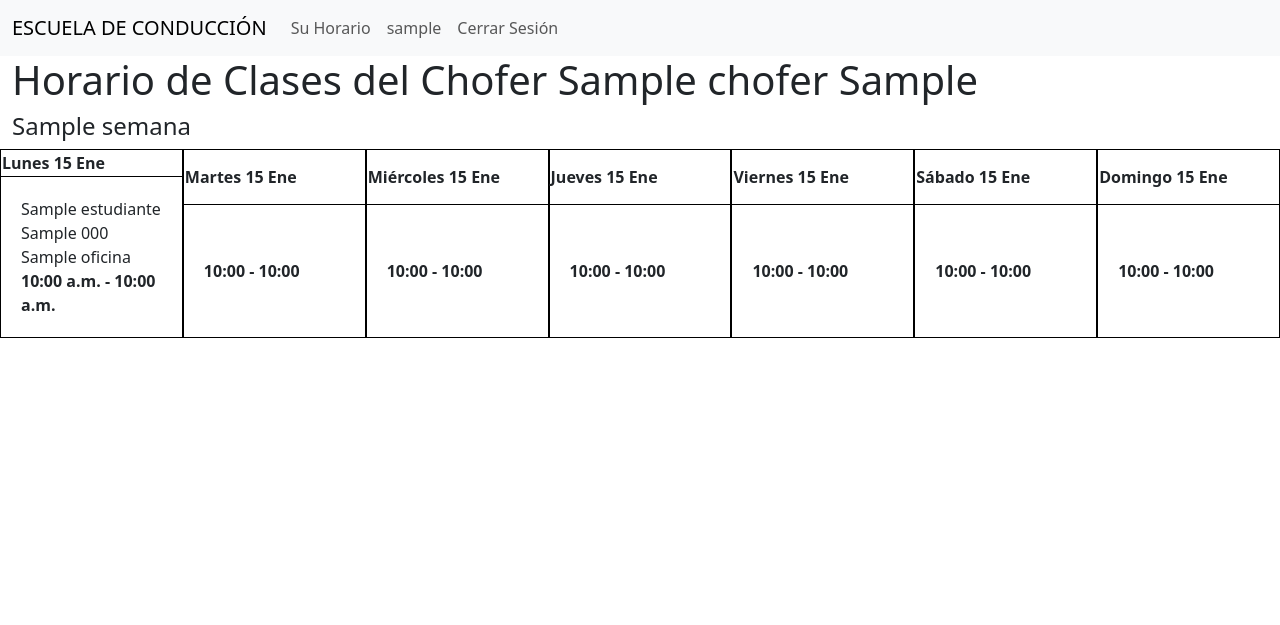
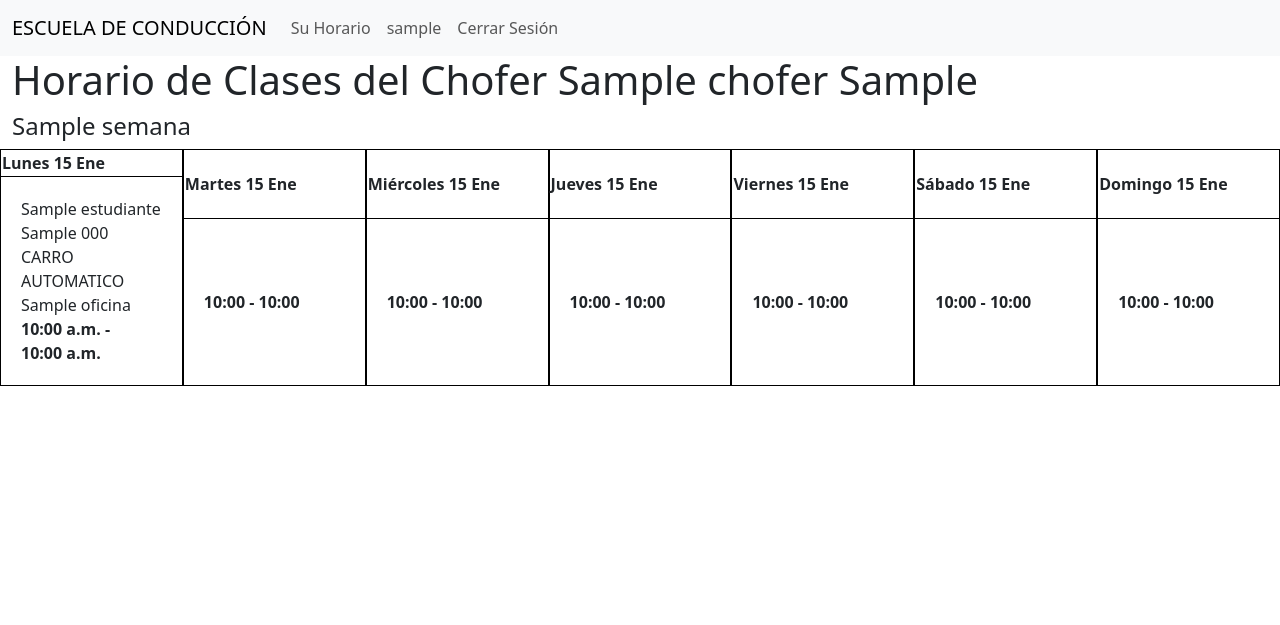
Before and after one commit to eduardoluis11/escuela-de-conduccion, a Django app: page /horario-chofer in a window 1280 px wide. Shown: the top 625 px of the page. Run offline with Django 4.2, Linux system fonts and the light colour scheme; a user stored in the database is signed in; tables that the repository leaves empty hold one stand-in row (values such as "Sample post").

Commit message:
Agregue para Modelo Lunes Si Carro es Automatico

```diff
--- a/app_horarios/models.py
+++ b/app_horarios/models.py
@@ -309,7 +309,7 @@ Los datos que necesito para el horario (o turno) son:
 •	ID del estudiante. X
 •	Horario de inicio del turno. X
 •	Horario de fin del turno. X
-•	Semana del turno (tomado como clave foranea)
+•	Semana del turno (tomado como clave foranea) X
 •	Marca de tiempo. X
 
 Sería buena idea agregarle una marca de tiempo a los turnos de los horarios, para saber cuando fue creado el horario.
@@ -320,8 +320,17 @@ qué hora el secretario agregó tal horario.
 
 Tengo que crear un campo que se llame “Fecha”, y solo agarraría la fecha (usando DateField). Dado que así lo ponía en
 el Excel el cliente, lo ideal sería agarrar la fecha de cada día.
+
+Pondre en todas las tablas de los horarios de todos los días si el Carro a usar es automático o sincrónico.
 """
 class HorariosLunes(models.Model):
+
+    # Esta es la lista donde se almacena si el carro es automático o sincrónico
+    OPCIONES_AUTOMATICO_O_SINCRONICO = (
+        ('CARRO AUTOMATICO', 'CARRO AUTOMATICO'),
+        ('CARRO SINCRONICO', 'CARRO SINCRONICO'),
+    )
+
     # Nombre del horario (ej: "Horario de Pedro Perez")
     nombre_del_horario = models.CharField(max_length=255, default='')
 
@@ -344,6 +353,9 @@ class HorariosLunes(models.Model):
     semana_del_turno = models.ForeignKey("Semana", on_delete=models.CASCADE, related_name="semana_del_turno_del_lunes",
                                           default=0)
 
+    # Esto guarda si el estudiante usará un carro sincrónico o automático
+    usara_carro_automatico_o_sincronico = models.CharField(max_length=20, choices=OPCIONES_AUTOMATICO_O_SINCRONICO,
+                                                           default='')
 
     # Fecha y hora en la que se registró este turno (Timestamp)
     fecha_y_hora_en_la_que_se_registro_turno = models.DateTimeField(auto_now_add=True)
--- a/app_horarios/templates/horario_chofer_logueado.html
+++ b/app_horarios/templates/horario_chofer_logueado.html
@@ -86,6 +86,9 @@ NO SE DEBE PODER ENTRAR A ESTA PAGINA SI NO ES ESTÁ LOGUEADO.
                                     {% endfor %}
                                     <br>
 
+                                    <!-- Si se usará carro automático o sincrónico -->
+                                    {{turno.usara_carro_automatico_o_sincronico}}
+
                                     <!-- Oficina del turno -->
                                     {% for oficina in oficinas %}
                                         {% if turno.id_de_oficina_id == oficina.id %}
@@ -98,10 +101,10 @@ NO SE DEBE PODER ENTRAR A ESTA PAGINA SI NO ES ESTÁ LOGUEADO.
                                     <br>
 
 
-                                    <b>
-                                        {{turno.hora_de_inicio_del_turno |time:"g:i a"}} -
-                                        {{turno.hora_de_fin_del_turno |time:"g:i a"}}
-                                    </b>
+                                    <b>{{turno.hora_de_inicio_del_turno |time:"g:i a"}} -</b>
+                                    <br>
+                                    <b>{{turno.hora_de_fin_del_turno |time:"g:i a"}}</b>
+
                                 </td>
                             </tr>
 
@@ -238,4 +241,9 @@ NO SE DEBE PODER ENTRAR A ESTA PAGINA SI NO ES ESTÁ LOGUEADO.
 
     {% endfor %} <!-- Fin del bucle de las semanas -->
 
+    <br>
+    <br>
+    <br>
+    <br>
+
 {% endblock %}
```
